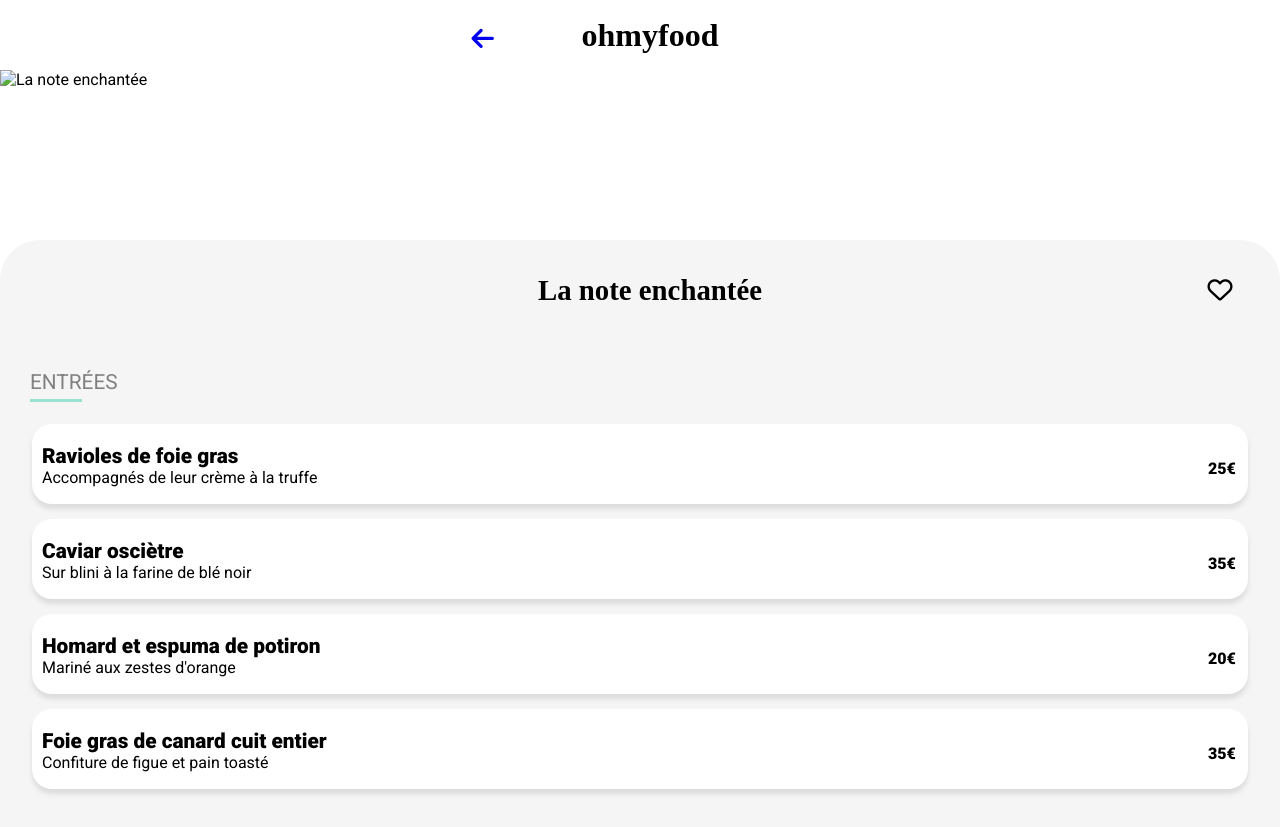
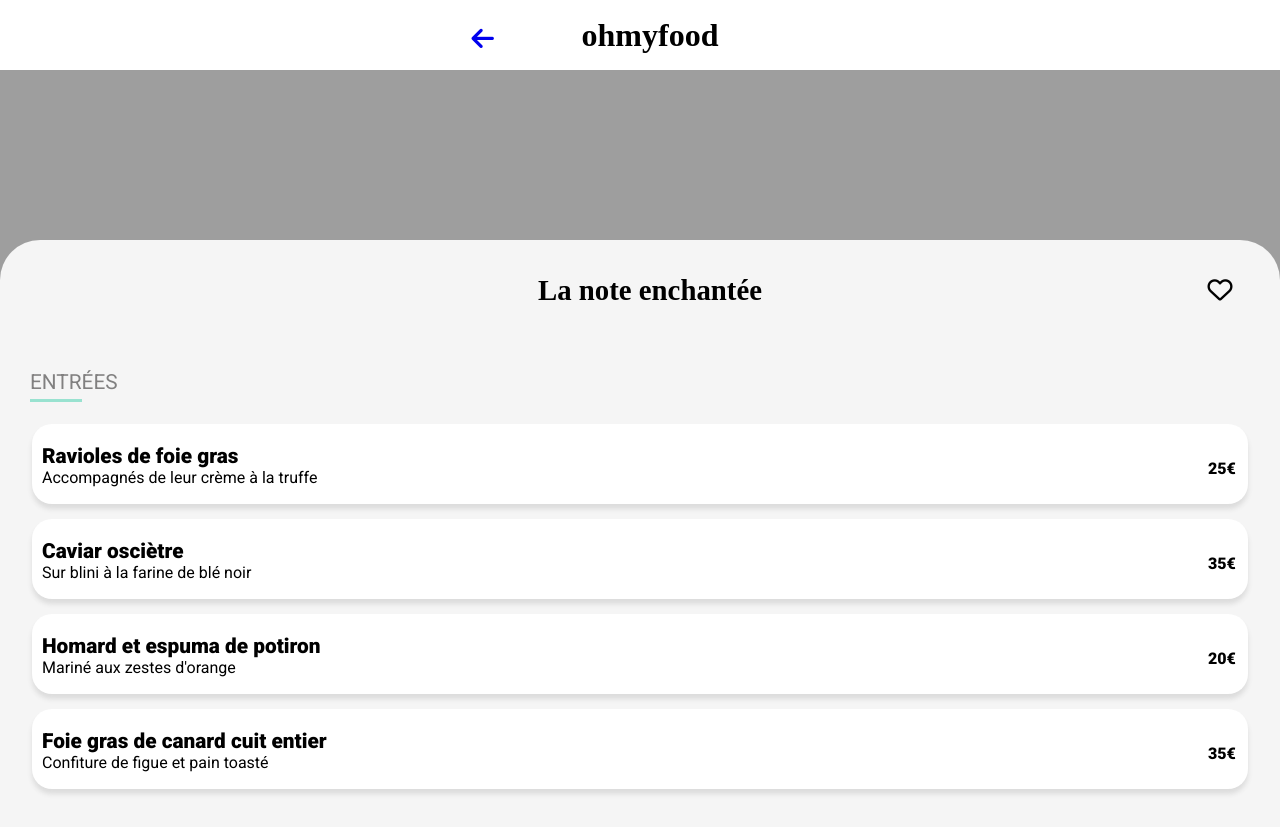
Before and after one commit to j-sicard/ohmyfood, a website: page la_note_enchatee.html in a window 1280 px wide. Shown: the top 827 px of the page. Drawn offline with Linux system fonts and the light colour scheme; the site is published under a folder, as on GitHub Pages, so addresses that start at the root find nothing; a web font is replaced by a local one.

Commit message:
debug 2 version final

```diff
--- a/la_note_enchatee.html
+++ b/la_note_enchatee.html
@@ -24,7 +24,7 @@
             </div>
         </header>
         <div class="menu">
-            <img src="/images/restaurants/stil-u2Lp8tXIcjw-unsplash.jpg" alt="La note enchantée">
+            <img src="images/restaurants/stil-u2Lp8tXIcjw-unsplash.jpg" alt="La note enchantée">
             <div class="menu__title">
                 <h2>La note enchantée</h2>
                 <div class="menu__title__heart">
```
